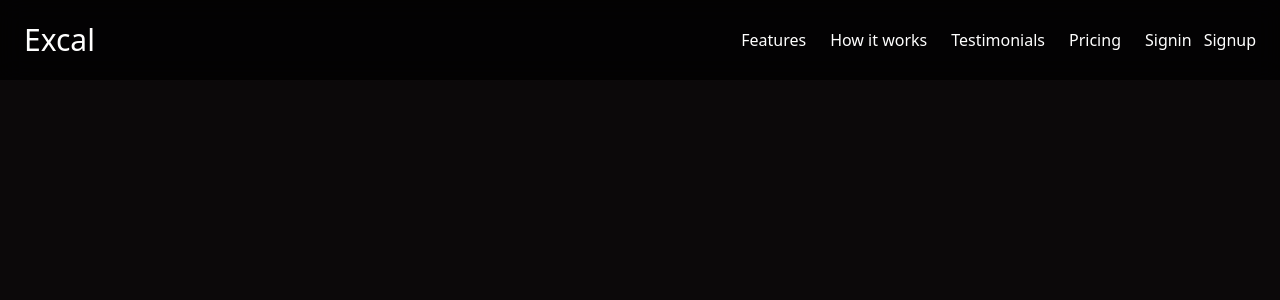
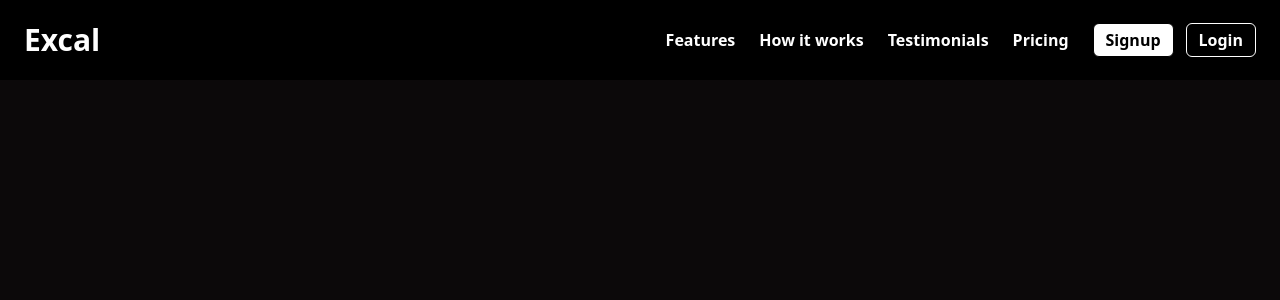
Before and after one commit to Aaidt/excal, a Next.js app in the folder apps/excal-frontend/: page / in a window 1280 px wide. Shown: the top 300 px of the page. Built offline with nearby package versions, Linux system fonts and the light colour scheme.

Commit message:
navbar buttons

```diff
--- a/apps/excal-frontend/app/globals.css
+++ b/apps/excal-frontend/app/globals.css
@@ -1 +1,4 @@
 @import "tailwindcss";
+@tailwind base;
+@tailwind components;
+@tailwind utilities;
--- a/apps/excal-frontend/app/page.tsx
+++ b/apps/excal-frontend/app/page.tsx
@@ -1,28 +1,35 @@
 "use client"
 
-import Image from "next/image";
-import { Button } from "@repo/ui/button"
+import { Button } from "@repo/ui/Button"
+import Link from "next/link"
 
 export default function Home() {
   return (
     <div className="bg-[#0C090A] text-white w-screen h-screen">
 
-      <div className="fixed top-0 left-0 bg-black/70 backdrop-blur-md w-screen h-20">
+      <div className="top-0 left-0 bg-black w-screen h-20">
         <div className="flex justify-between items-center h-full px-6">
-          <div className="text-3xl">Excal</div>
+          <div className="text-3xl font-bold">Excal</div>
           <div className="flex items-center gap-6">
-            <div className="hover:underline hover:underline-offset-3 transition-all duration-300 hover:-translate-y-1 cursor-pointer">Features</div>
-            <div className="hover:underline hover:underline-offset-3 transition-all duration-300 hover:-translate-y-1 cursor-pointer">How it works</div>
-            <div className="hover:underline hover:underline-offset-3 transition-all duration-300 hover:-translate-y-1 cursor-pointer">Testimonials</div>
-            <div className="hover:underline hover:underline-offset-3 transition-all duration-300 hover:-translate-y-1 cursor-pointer">Pricing</div>
+            <div className="hover:underline hover:underline-offset-3 font-semibold transition-all duration-300 hover:-translate-y-1 cursor-pointer">Features</div>
+            <div className="hover:underline hover:underline-offset-3 font-semibold transition-all duration-300 hover:-translate-y-1 cursor-pointer">How it works</div>
+            <div className="hover:underline hover:underline-offset-3 font-semibold transition-all duration-300 hover:-translate-y-1 cursor-pointer">Testimonials</div>
+            <div className="hover:underline hover:underline-offset-3 font-semibold transition-all duration-300 hover:-translate-y-1 cursor-pointer">Pricing</div>
             <div className="flex gap-3">
-              <Button size="md" color="white" text="Signin" />
-              <Button size="md" color="white" text="Signup" />
+              <Link href={"/signup"}>
+                <button className="bg-white font-semibold text-black transition-all duration-300 border hover:bg-white/90 px-3 py-1 rounded-md cursor-pointer">Signup</button>
+              </Link>
+
+              <Link href={"/signin"}>
+                <button className="bg-black font-semibold border-1 transition-all duration-300 hover:bg-black/60 px-3 py-1 rounded-md cursor-pointer">Login</button>
+              </Link>
             </div>
           </div>
         </div>
       </div>
 
+
+
     </div>
   );
 }
--- a/apps/excal-frontend/package.json
+++ b/apps/excal-frontend/package.json
@@ -21,9 +21,11 @@
     "@types/node": "^20",
     "@types/react": "^19",
     "@types/react-dom": "^19",
+    "autoprefixer": "^10.4.21",
     "eslint": "^9",
     "eslint-config-next": "15.3.3",
-    "tailwindcss": "^4",
+    "postcss": "^8.5.4",
+    "tailwindcss": "^4.1.8",
     "typescript": "^5"
   }
 }
--- a/packages/ui/src/button.tsx
+++ b/packages/ui/src/Button.tsx
@@ -1,6 +1,4 @@
 "use client";
-
-import { ReactNode } from "react";
 
 interface ButtonProps {
   text: string,
@@ -9,22 +7,21 @@ interface ButtonProps {
   color: "white" | "black"
 }
 
-const sizeStyles = {
+const sizeClass: Record<ButtonProps["size"], string> = {
   "md": "px-2 py-1",
   "lg": "px-3 py-1"
 }
 
-const colorStyles = {
-  "white": "bg-white hover:bg-white/70 text-white",
-  "black": "bg-black hover:bg-black/70 text-white"
+const colorClass: Record<ButtonProps["color"], string> = {
+  "white": "bg-white hover:bg-white/70 text-black",
+  "black": "bg-black hover:bg-black/90 text-white"
 }
 
-const fixedStyles = "rounded-lg cursor-pointer"
+export const Button = (props: ButtonProps) => {
 
-export const Button = (props: ButtonProps) => {
   return (
     <button
-      className={`${sizeStyles[props.size]} ${fixedStyles} ${colorStyles[props.color]}`}
+      className={`rounded-lg cursor-pointer ${sizeClass[props.size]} ${colorClass[props.color]}`}
       onClick={props.onClick}
     >
       {props.text}
```
Also changed, not shown: packages/ui/src/Card.tsx (renamed from packages/ui/src/card.tsx), 1 other file (tests, documents, lock files or other folders).
